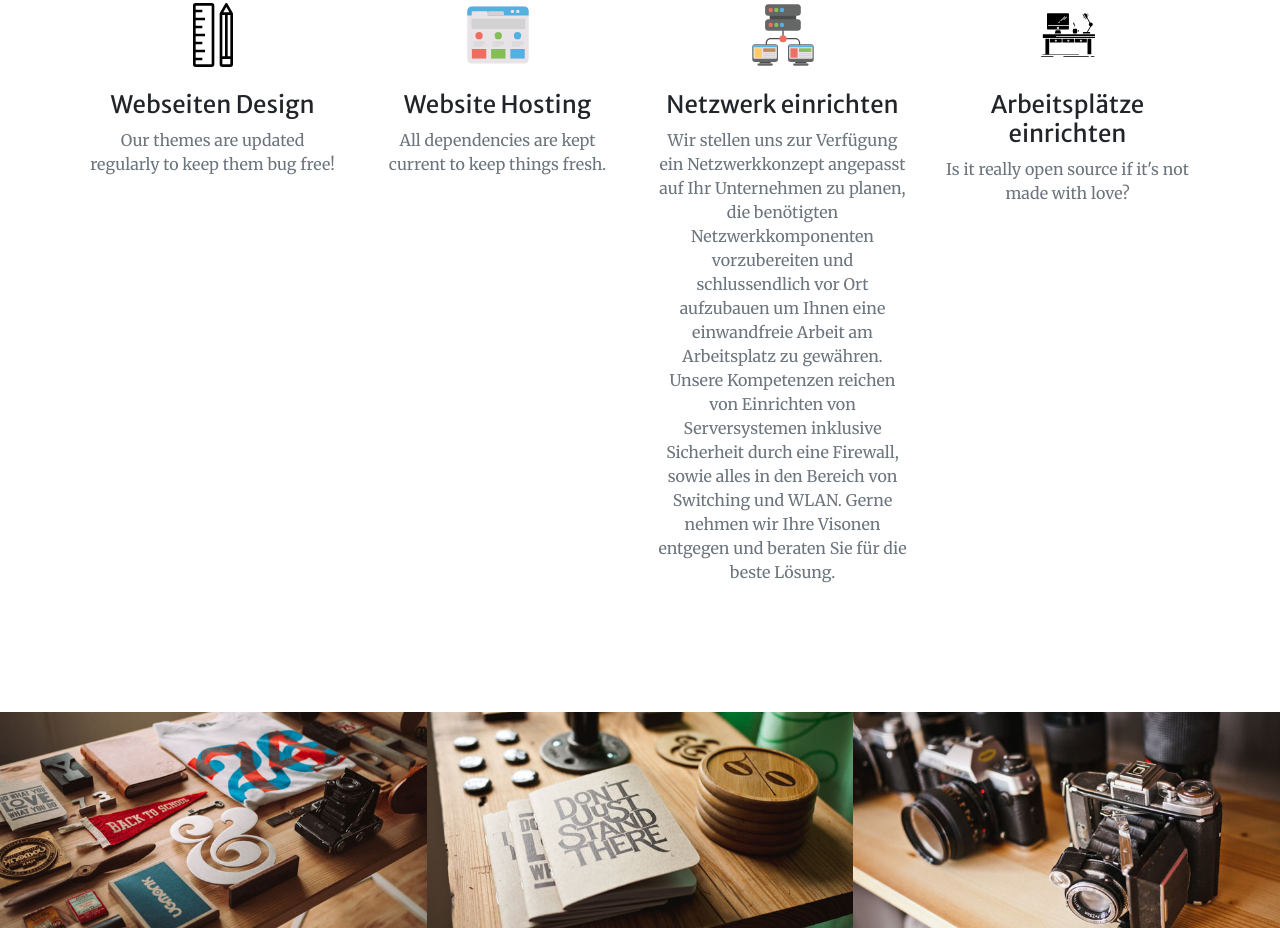
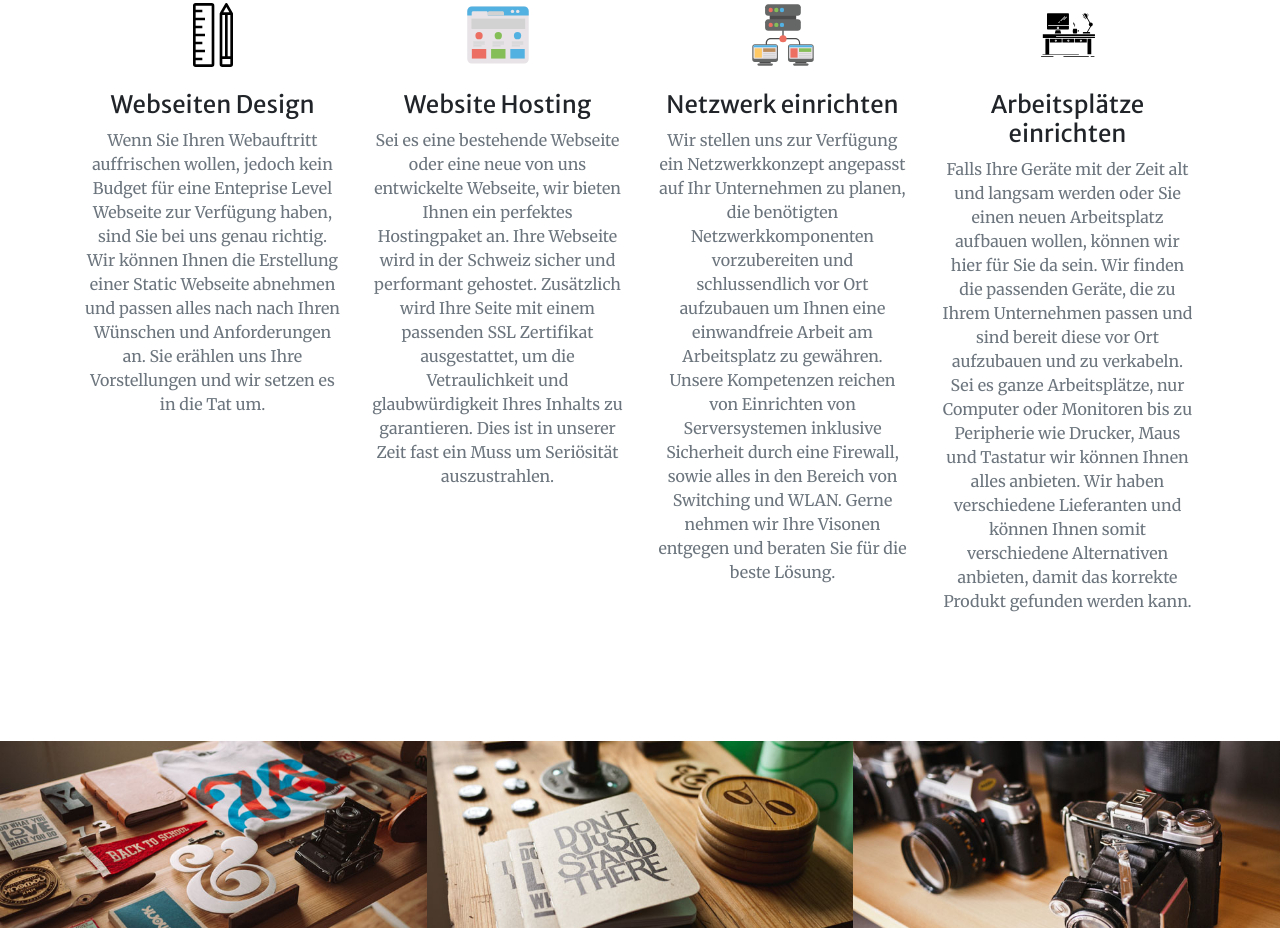
Before and after one commit to anythingit1/anythingit1.github.io, a plain HTML site: page index.html in a window 1280 px wide. Shown: the part 1540-2468 px from the top of the page. Drawn offline with nearby package versions, Linux system fonts and the light colour scheme.

Commit message:
Update index.html

```diff
--- a/index.html
+++ b/index.html
@@ -74,14 +74,14 @@
                         <div class="mt-5">
                             <img src="bilder/ico-design.svg" class="srv-icons"/>
                             <h3 class="h4 mb-2">Webseiten Design</h3>
-                            <p class="text-muted mb-0">Our themes are updated regularly to keep them bug free!</p>
+                            <p class="text-muted mb-0">Wenn Sie Ihren Webauftritt auffrischen wollen, jedoch kein Budget für eine Enteprise Level Webseite zur Verfügung haben, sind Sie bei uns genau richtig. Wir können Ihnen die Erstellung einer Static Webseite abnehmen und passen alles nach nach Ihren Wünschen und Anforderungen an. Sie erählen uns Ihre Vorstellungen und wir setzen es in die Tat um.</p>
                         </div>
                     </div>
                     <div class="col-lg-3 col-md-6 text-center">
                         <div class="mt-5">
                             <img src="bilder/ico-hosting.svg" class="srv-icons"/>
                             <h3 class="h4 mb-2">Website Hosting</h3>
-                            <p class="text-muted mb-0">All dependencies are kept current to keep things fresh.</p>
+                            <p class="text-muted mb-0">Sei es eine bestehende Webseite oder eine neue von uns entwickelte Webseite, wir bieten Ihnen ein perfektes Hostingpaket an. Ihre Webseite wird in der Schweiz sicher und performant gehostet. Zusätzlich wird Ihre Seite mit einem passenden SSL Zertifikat ausgestattet, um die Vetraulichkeit und glaubwürdigkeit Ihres Inhalts zu garantieren. Dies ist in unserer Zeit fast ein Muss um Seriösität auszustrahlen. </p>
                         </div>
                     </div>
                     <div class="col-lg-3 col-md-6 text-center">
@@ -95,7 +95,7 @@
                         <div class="mt-5">
                             <img src="bilder/ico-ap.svg" class="srv-icons"/>
 							<h3 class="h4 mb-2">Arbeitsplätze einrichten</h3>
-                            <p class="text-muted mb-0">Is it really open source if it's not made with love?</p>
+                            <p class="text-muted mb-0">Falls Ihre Geräte mit der Zeit alt und langsam werden oder Sie einen neuen Arbeitsplatz aufbauen wollen, können wir hier für Sie da sein. Wir finden die passenden Geräte, die zu Ihrem Unternehmen passen und sind bereit diese vor Ort aufzubauen und zu verkabeln. Sei es ganze Arbeitsplätze, nur Computer oder Monitoren bis zu Peripherie wie Drucker, Maus und Tastatur wir können Ihnen alles anbieten. Wir haben verschiedene Lieferanten und können Ihnen somit verschiedene Alternativen anbieten, damit das korrekte Produkt gefunden werden kann.  </p>
                         </div>
                     </div>
                 </div>
```
